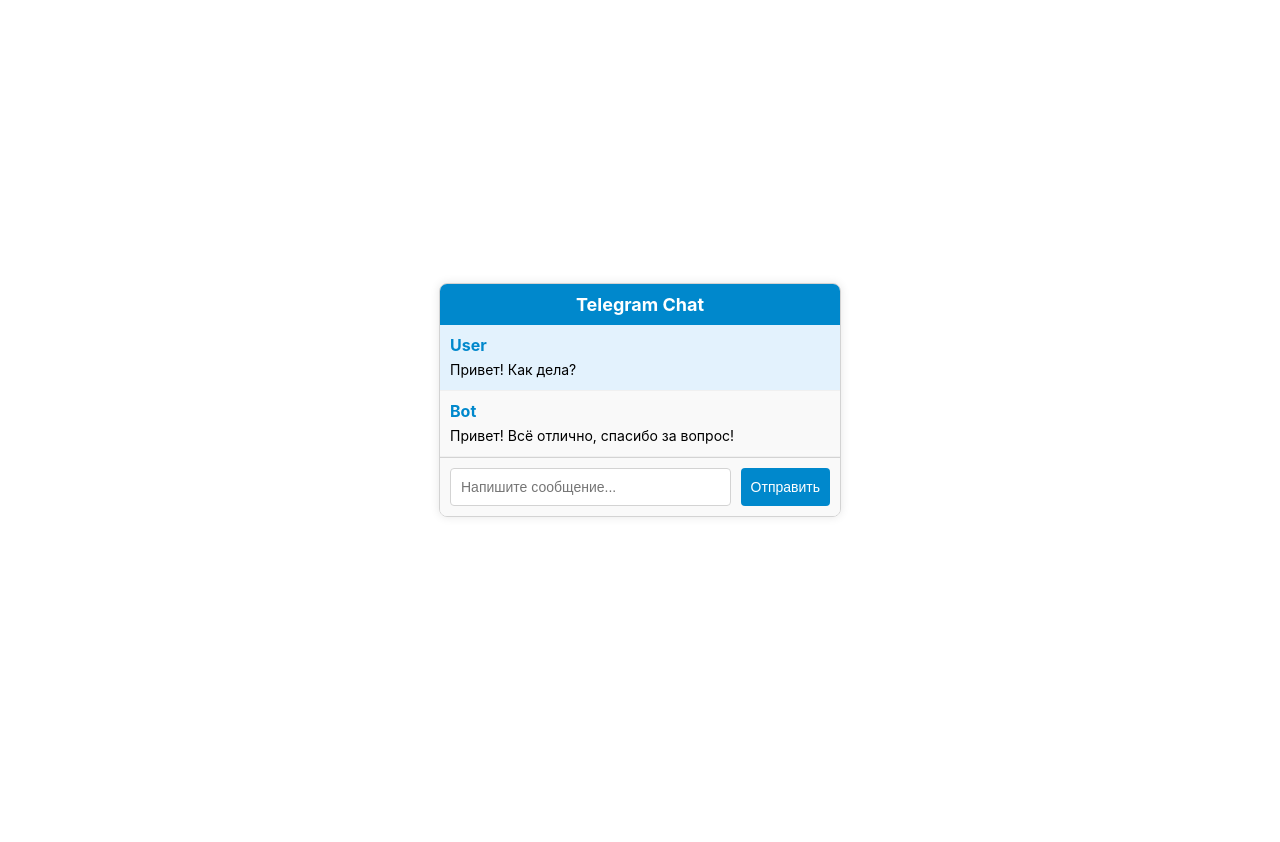
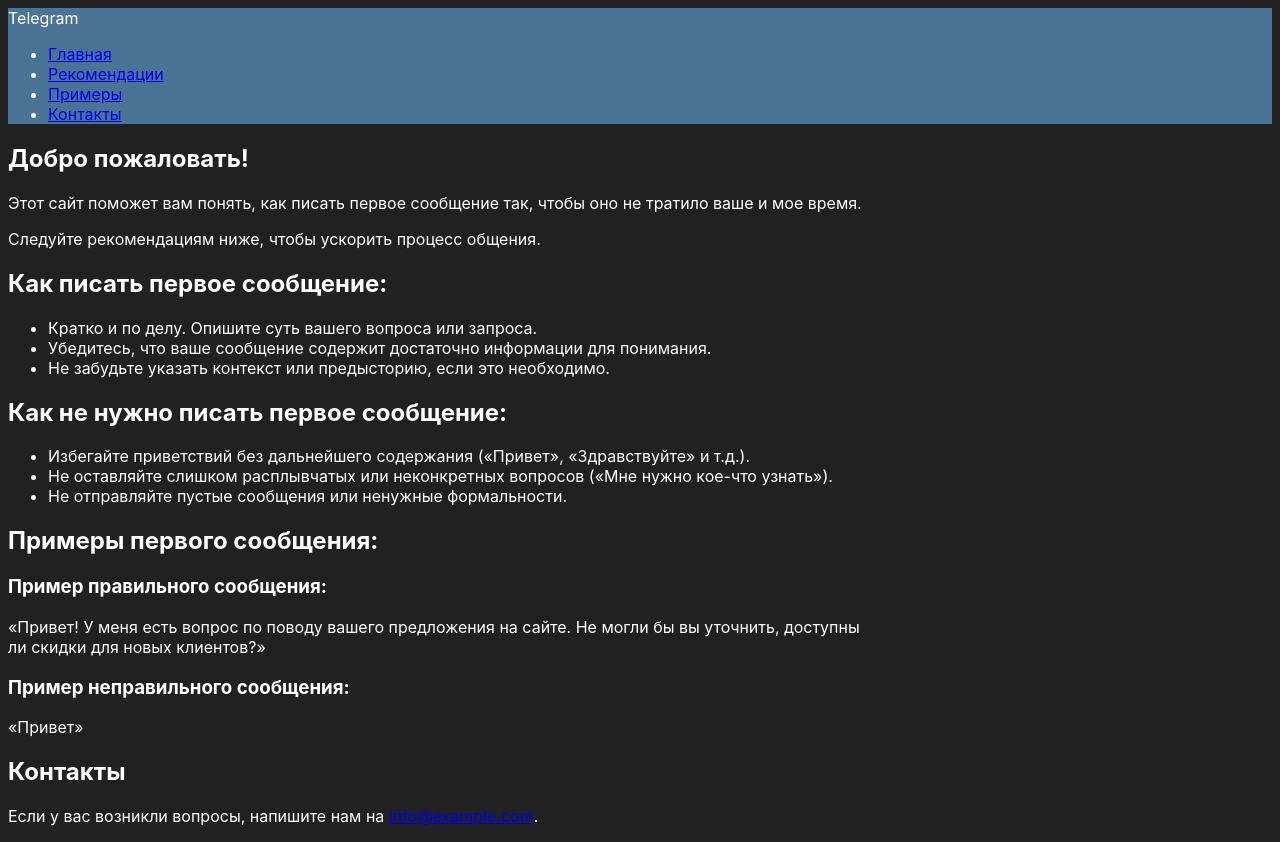
Before and after one commit to FanAPIpipa/FanAPIpipa.github.io, a plain HTML site: page index.html in a window 1280 px wide. Before the commit the page ends 800 px from the top, so only its background shows below. Drawn offline with Linux system fonts and the light colour scheme.

Commit message:
Update index.html

```diff
--- a/index.html
+++ b/index.html
@@ -1,121 +1,68 @@
 <!DOCTYPE html>
-<html lang="ru">
+<html lang="ru" class="theme-dark">
 <head>
-    <meta charset="UTF-8">
-    <meta name="viewport" content="width=device-width, initial-scale=1.0">
-    <title>Telegram Style</title>
-    <style>
-        body {
-            font-family: -apple-system, BlinkMacSystemFont, "Segoe UI", Roboto, "Helvetica Neue", Arial, sans-serif;
-            background-color: #ffffff;
-            margin: 0;
-            padding: 0;
-            display: flex;
-            justify-content: center;
-            align-items: center;
-            height: 100vh;
-            color: #000000;
-        }
-
-        .telegram-container {
-            width: 400px;
-            border: 1px solid #D3D3D3;
-            border-radius: 8px;
-            box-shadow: 0 0 10px rgba(0, 0, 0, 0.1);
-            overflow: hidden;
-        }
-
-        .header {
-            background-color: #0088cc;
-            color: white;
-            padding: 10px;
-            text-align: center;
-            font-weight: bold;
-            font-size: 18px;
-        }
-
-        .message {
-            padding: 10px;
-            border-bottom: 1px solid #f0f0f0;
-        }
-
-        .message:last-child {
-            border-bottom: none;
-        }
-
-        .message .sender {
-            font-weight: bold;
-            color: #0088cc;
-            margin-bottom: 5px;
-        }
-
-        .message .text {
-            font-size: 14px;
-            line-height: 1.4;
-        }
-
-        .message.user {
-            background-color: #e3f2fd;
-        }
-
-        .message.bot {
-            background-color: #f9f9f9;
-        }
-
-        .input-box {
-            padding: 10px;
-            border-top: 1px solid #D3D3D3;
-            background-color: #f9f9f9;
-            display: flex;
-        }
-
-        .input-box input[type="text"] {
-            width: 100%;
-            padding: 10px;
-            border: 1px solid #D3D3D3;
-            border-radius: 4px;
-            font-size: 14px;
-            outline: none;
-        }
-
-        .input-box button {
-            margin-left: 10px;
-            padding: 10px;
-            background-color: #0088cc;
-            color: white;
-            border: none;
-            border-radius: 4px;
-            cursor: pointer;
-            font-size: 14px;
-        }
-
-        .input-box button:hover {
-            background-color: #0077bb;
-        }
-    </style>
+  <meta charset="UTF-8">
+  <meta name="viewport" content="width=device-width, initial-scale=1.0">
+  <title>Как написать первое сообщение</title>
+  <link rel="stylesheet" href="styles.css">
 </head>
 <body>
+  <div class="im_page_wrap">
+    <header class="tg_head_split">
+      <div class="tg_head_logo_wrap">
+        <span class="icon-tg-title"></span>
+      </div>
+      <nav class="tg_head_main_wrap">
+        <ul>
+          <li><a href="#">Главная</a></li>
+          <li><a href="#recommendations">Рекомендации</a></li>
+          <li><a href="#examples">Примеры</a></li>
+          <li><a href="#contact">Контакты</a></li>
+        </ul>
+      </nav>
+    </header>
 
-    <div class="telegram-container">
-        <div class="header">
-            Telegram Chat
+    <main class="im_history_col_wrap">
+      <section id="intro" class="im_message_outer_wrap">
+        <h1>Добро пожаловать!</h1>
+        <p>Этот сайт поможет вам понять, как писать первое сообщение так, чтобы оно не тратило ваше и мое время.</p>
+        <p>Следуйте рекомендациям ниже, чтобы ускорить процесс общения.</p>
+      </section>
+
+      <section id="recommendations" class="im_message_outer_wrap">
+        <h2>Как писать первое сообщение:</h2>
+        <ul>
+          <li>Кратко и по делу. Опишите суть вашего вопроса или запроса.</li>
+          <li>Убедитесь, что ваше сообщение содержит достаточно информации для понимания.</li>
+          <li>Не забудьте указать контекст или предысторию, если это необходимо.</li>
+        </ul>
+
+        <h2>Как не нужно писать первое сообщение:</h2>
+        <ul>
+          <li>Избегайте приветствий без дальнейшего содержания («Привет», «Здравствуйте» и т.д.).</li>
+          <li>Не оставляйте слишком расплывчатых или неконкретных вопросов («Мне нужно кое-что узнать»).</li>
+          <li>Не отправляйте пустые сообщения или ненужные формальности.</li>
+        </ul>
+      </section>
+
+      <section id="examples" class="im_message_outer_wrap">
+        <h2>Примеры первого сообщения:</h2>
+        <div class="im_message_selected">
+          <h3>Пример правильного сообщения:</h3>
+          <p>«Привет! У меня есть вопрос по поводу вашего предложения на сайте. Не могли бы вы уточнить, доступны ли скидки для новых клиентов?»</p>
         </div>
 
-        <div class="message user">
-            <div class="sender">User</div>
-            <div class="text">Привет! Как дела?</div>
+        <div class="im_message_selected">
+          <h3>Пример неправильного сообщения:</h3>
+          <p>«Привет»</p>
         </div>
+      </section>
 
-        <div class="message bot">
-            <div class="sender">Bot</div>
-            <div class="text">Привет! Всё отлично, спасибо за вопрос!</div>
-        </div>
-
-        <div class="input-box">
-            <input type="text" placeholder="Напишите сообщение...">
-            <button>Отправить</button>
-        </div>
-    </div>
-
+      <section id="contact" class="im_message_outer_wrap">
+        <h2>Контакты</h2>
+        <p>Если у вас возникли вопросы, напишите нам на <a href="mailto:info@example.com">info@example.com</a>.</p>
+      </section>
+    </main>
+  </div>
 </body>
 </html>
```
